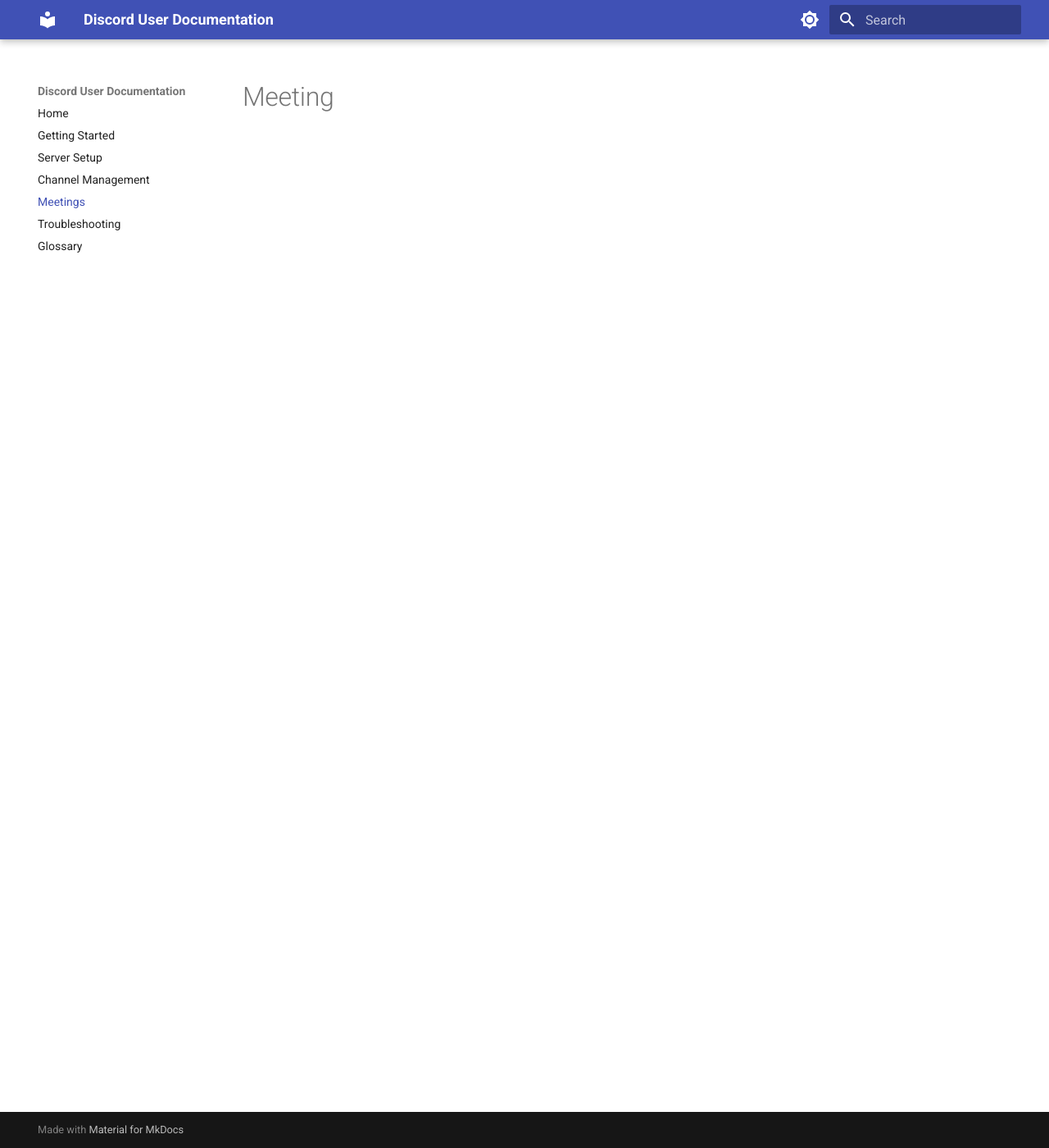
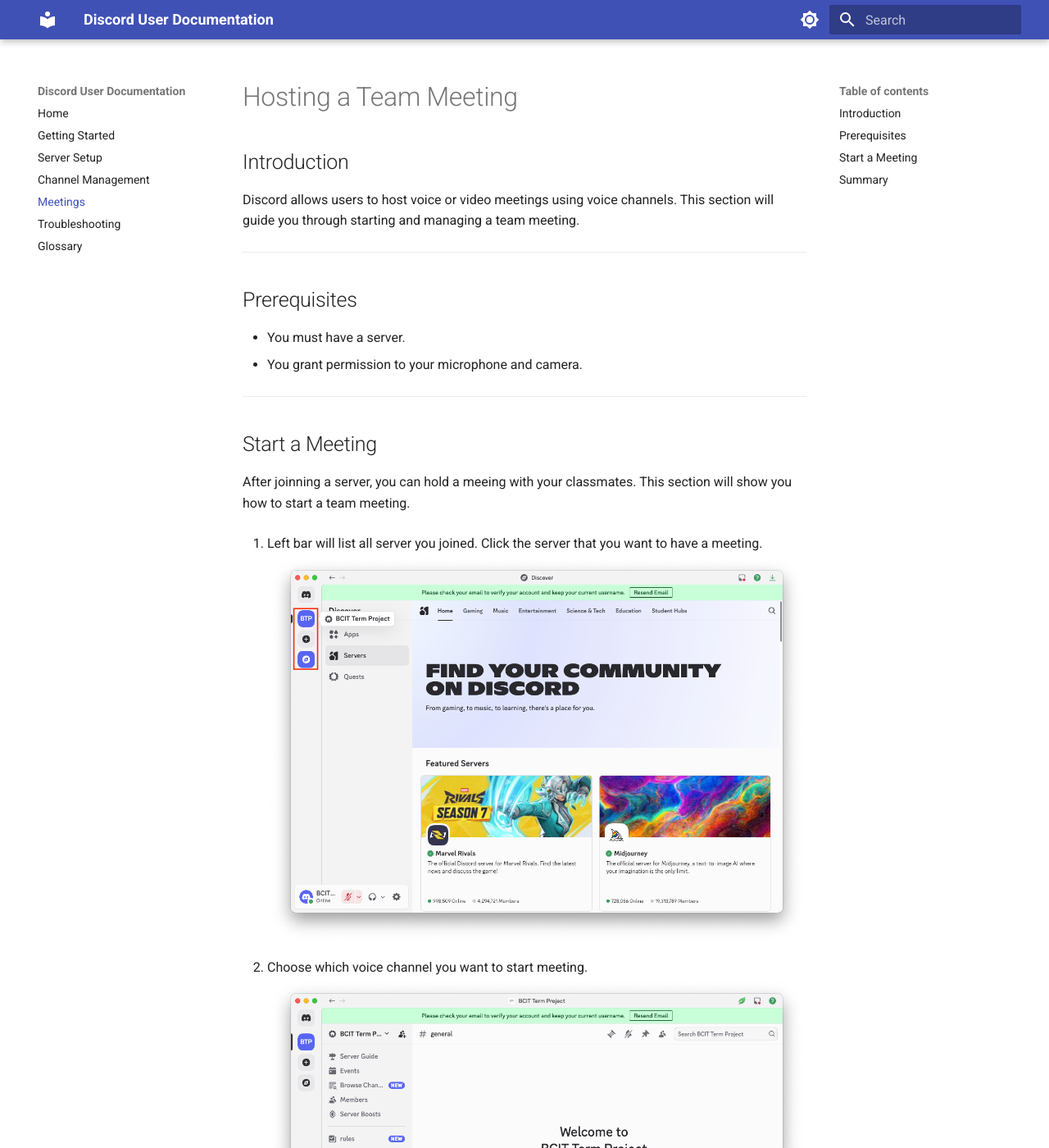
Before and after one commit to ausc09/Discord-User-Documentation, an MkDocs documentation site: the page built from docs/meeting.md, in a window 1280 px wide and 1400 px high. Shown: the whole window at 82% size. Built offline with MkDocs 1.6.1 and Material for MkDocs 9.7.7, drawn with Linux system fonts in a browser that asks for light colours; some of the changed text lies outside the part shown.

Commit message:
Finish meeting

```diff
--- a/docs/meeting.md
+++ b/docs/meeting.md
@@ -1 +1,67 @@
-# Meeting
+# Hosting a Team Meeting
+
+## Introduction
+
+Discord allows users to host voice or video meetings using voice channels. This section will guide you through starting and managing a team meeting.
+
+---
+
+## Prerequisites
+
+- You must have a server.
+- You grant permission to your microphone and camera.
+
+---
+
+## Start a Meeting
+
+After joinning a server, you can hold a meeing with your classmates. This section will show you how to start a team meeting.
+
+1. Left bar will list all server you joined. Click the server that you want to have a meeting.
+    ![Server List](image/meeting/selectserver.png)
+
+2. Choose which voice channel you want to start meeting.
+    ![Channels List](image/meeting/channel.png)
+
+3. Click "invite to voice" icon to invite classmates.
+    ![Invite](image/meeting/invite.png)
+
+    !!! warning
+        Click anywhere outside 3 icons will immediately start a voice meeting.
+
+
+4. Choose who you want to invite and click invite or send the link to your classmates.
+    ![Invite](image/meeting/inviteclassmate.png)
+
+5. Click channel to start a voice meeting.
+    ![Channel](image/meeting/start.png)
+
+6. Voice meeting started.
+    ![Voice Meeting](image/meeting/voice.png)
+
+    !!! success "Voice meeting started"
+        You have successfully start a voice meeting.
+
+7. Click share screen icon to share your screen.
+    ![Screen](image/meeting/screen.png)
+
+8. Click camera icon to turn on your camera.
+    ![Video Meeting](image/meeting/camera.png)
+
+9. Video meeting started.
+    ![Video Meeting](image/meeting/video.png)
+
+    !!! success "Video meeting started"
+        You have successfully start a video meeting.
+
+10. Click mic icon to mute/unmute yourself.
+    ![Mute](image/meeting/mute.png)
+
+11. Click red button if you want to end your meeting.
+    ![End](image/meeting/end.png)
+
+---
+
+## Summary
+
+In this section, you have learned how to start a meeting. You are now ready to start a meeting to discuss your project with your teammates.
```
Also changed, not shown: docs/setup.md (+2 -0 lines), docs/image/meeting/camera.png (added), docs/image/meeting/channel.png (added), docs/image/meeting/end.png (added), docs/image/meeting/invite.png (added), docs/image/meeting/inviteclassmate.png (added), docs/image/meeting/mute.png (added), docs/image/meeting/screen.png (added), docs/image/meeting/selectserver.png (added), docs/image/meeting/start.png (added), docs/image/meeting/video.png (added), docs/image/meeting/voice.png (added).
